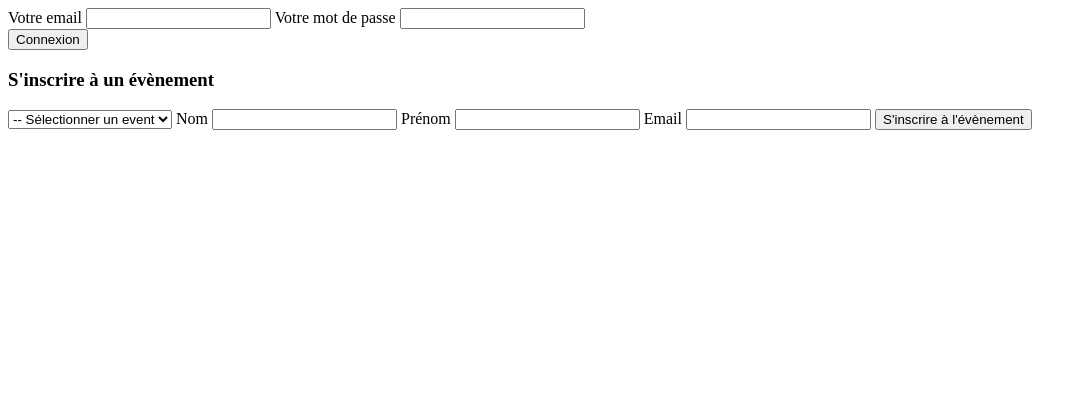
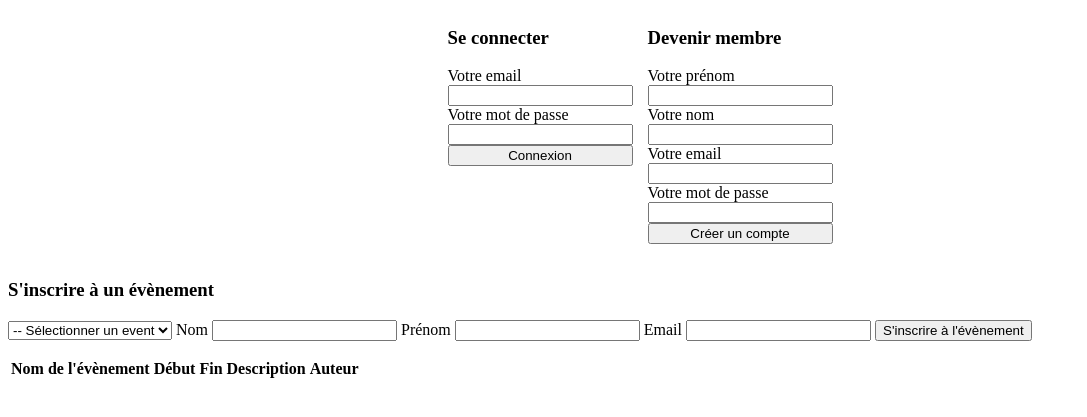
Before and after one commit to VHgfx/CDA_ECF3, a PHP site: page /view/home.php in a window 1280 px wide. Shown: the top 417 px of the page, without its empty margins (0-1087 px from the left). Run offline with PHP 8.4, Linux system fonts and the light colour scheme; tables that the repository leaves empty or names only in its code hold one stand-in row (values such as "Sample post"); lists and menus that the app fills with data are empty.

Commit message:
Ajout inscription en tant que membre

```diff
--- a/controller/EventController.php
+++ b/controller/EventController.php
@@ -29,6 +29,11 @@
             case 'subscribeEvent':
                 $_SESSION['subscribe_result'] = subscribeEvent();
                 break;
+
+            case 'getEventDetails':
+                $get_event_details_result = json_encode(getEventInfos());
+                echo $get_event_details_result;
+                break;
         }
         $action = null;
         $type = null;
--- a/controller/UserController.php
+++ b/controller/UserController.php
@@ -24,7 +24,12 @@
                 }
                 break;
 
+            case 'inscription':
+                $_SESSION['inscription_result'] = inscription();
+                break;
+
             case 'logout':
+                unset($_SESSION);
                 session_destroy();
                 header("Location: " . $_SERVER['PHP_SELF']);
                 exit;
--- a/controller/UserFunctions.php
+++ b/controller/UserFunctions.php
@@ -34,3 +34,30 @@
         return $e->getMessage();
     }
 }
+
+function inscription(){
+    try {
+        if(checkRequired(['firstname', 'lastname', 'email', 'password']) == false){
+            throw new Exception("Un des champs obligatoire est vide");
+        }
+
+        $user = new User();
+        $user->firstname = $_POST['firstname'];
+        $user->lastname = $_POST['lastname'];
+        $user->email = $_POST['email'];
+        $user->password = $_POST['password'];
+        $user->id_roles = 2;
+
+        if($user->boolEmail()){
+            throw new Exception("Cet email est déjà utilisé");
+        }
+
+        if($user->add()){
+            return "Inscription réussie, vous pouvez vous connecter";
+        } else {
+            throw new Exception("Une erreur est survenue lors de l'inscription");
+        }
+    } catch (Exception $e) {
+        return $e->getMessage();
+    }
+}
--- a/model/UserModel.php
+++ b/model/UserModel.php
@@ -20,15 +20,35 @@
         try {
             $stmt = $this->db->prepare($query);
 
+            $hashed =  password_hash($this->password, PASSWORD_DEFAULT);
+
             $stmt->bindValue(":lastname", $this->lastname, PDO::PARAM_STR);
             $stmt->bindValue(":firstname", $this->firstname, PDO::PARAM_STR);
             $stmt->bindValue(":email", $this->email, PDO::PARAM_STR);
-            $stmt->bindValue(":password", $this->password, PDO::PARAM_STR);
+            $stmt->bindValue(":password", $hashed, PDO::PARAM_STR);
             $stmt->bindValue(":id_roles", $this->id_roles, PDO::PARAM_INT);
 
             return $stmt->execute();
         } catch (PDOException $e) {
             return false;
+        }
+    }
+
+    public function boolEmail(){
+        $query = "SELECT id
+                FROM user
+                WHERE email = :email ";
+        try {
+            $stmt = $this->db->prepare($query);
+            $stmt->bindValue(":email", $this->email, PDO::PARAM_STR);
+
+            $stmt->execute();
+
+            $count = $stmt->fetchColumn();
+
+            return ($count >= 1);
+        } catch (PDOException $e) {
+            throw new Exception("Error checking pointage: " . $e->getMessage());
         }
     }
 
@@ -57,7 +77,7 @@
         WHERE email = :email";
         try{
             $stmt = $this->db->prepare($query);
-            $stmt->bindValue(":email", $this->email, PDO::PARAM_INT);
+            $stmt->bindValue(":email", $this->email, PDO::PARAM_STR);
             $stmt->execute();
             $result = $stmt->fetch(PDO::FETCH_ASSOC);
 
--- a/view/home.php
+++ b/view/home.php
@@ -3,12 +3,18 @@
     session_start();
 }
 
-if(!isset($_SESSION['user']) || empty($_SESSION['user'])){
-    include_once(__DIR__.'/login.php');
-} else {
-    include_once(__DIR__.'/navbar.php');
-}
-include_once(__DIR__.'/subscribe.php');
+if(!isset($_SESSION['user']) || empty($_SESSION['user'])) :?>
+    <div style="display: flex; justify-content: center; flex-direction:row;">
+        <?php include_once(__DIR__.'/login.php'); ?>
+        <span style="width:15px"></span>
+        <?php include_once(__DIR__.'/inscription.php'); ?>
+    </div>
+
+<?php else : ?>
+    <?php include_once(__DIR__.'/navbar.php'); ?>
+<?php endif; ?>
+
+<?php include_once(__DIR__.'/subscribe.php');
 
 if(isset($_SESSION['user']) || !empty($_SESSION['user'])){
     include_once(__DIR__.'/add_event.php');
--- /dev/null
+++ b/view/inscription.php
@@ -0,0 +1,28 @@
+<?php
+if (session_status() === PHP_SESSION_NONE) {
+    session_start();
+}
+require_once(__DIR__ . '/../controller/UserController.php');
+?>
+<form method="POST" role="form" id="inscriptionForm" action="">
+    <div style="display:flex; flex-direction:column">
+        <h3>Devenir membre</h3>
+
+        <input type="hidden" name="action" value="inscription">
+
+        <label for="firstname">Votre prénom</label>
+        <input type="text" name="firstname" required></input>
+        <label for="lastname">Votre nom</label>
+        <input type="text" name="lastname" required></input>
+        <label for="email">Votre email</label>
+        <input type="email" name="email" required></input>
+        <label for="password">Votre mot de passe</label>
+        <input type="password" name="password" required></input>
+
+        <input type="submit" target="_self" name="isSendInscription" value="Créer un compte"></input>
+        <?php if (isset($_SESSION['inscription_result']) && !empty($_SESSION['inscription_result'])): ?>
+            <p><?= $_SESSION['inscription_result'] ?></p>
+            <?php unset($_SESSION['inscription_result']); ?>
+        <?php endif; ?>
+    </div>
+</form>
--- a/view/login.php
+++ b/view/login.php
@@ -2,18 +2,21 @@
 if (session_status() === PHP_SESSION_NONE) {
     session_start();
 }
-require_once(__DIR__.'/../controller/UserController.php');
+require_once(__DIR__ . '/../controller/UserController.php');
 ?>
 
 <form method="POST" role="form" id="loginForm" action="">
-    <input type="hidden" name="action" value="login">
-    <div>
+    <div style="display:flex; flex-direction:column">
+
+        <h3>Se connecter</h3>
+        <input type="hidden" name="action" value="login">
         <label for="email">Votre email</label>
         <input type="email" name="email" required></input>
-        <label for="password" >Votre mot de passe</label>
+        <label for="password">Votre mot de passe</label>
         <input type="password" name="password" required></input>
+
+        <input type="submit" target="_self" name="isSendLogin" value="Connexion"></input>
     </div>
-    <input type="submit" target="_self" name="isSendLogin" value="Connexion"></input>
 </form>
 
 <?php if (isset($_SESSION['login_result']) && !empty($_SESSION['login_result']) && $_SESSION['login_result'] != true): ?>
--- a/view/subscribe.php
+++ b/view/subscribe.php
@@ -34,3 +34,65 @@
     <p><?= $_SESSION['subscribe_result'] ?></p>
     <?php unset($_SESSION['subscribe_result']); ?>
 <?php endif; ?>
+
+<table id="eventDetailsTable">
+    <thead>
+        <tr>
+            <th>Nom de l'évènement</th>
+            <th>Début</th>
+            <th>Fin</th>
+            <th>Description</th>
+            <th>Auteur</th>
+        </tr>
+    </thead>
+    <tbody>
+        <tr>
+
+        </tr>
+    </tbody>
+</table>
+
+<script src="https://code.jquery.com/jquery-3.6.0.min.js"></script>
+<script>
+    $('#select_event_id').on('change', function () {
+        var eventId = $(this).val();
+        if (eventId) {
+            $.ajax({
+                type: 'POST',
+                url: '../controller/EventController',
+                data: {
+                    action: 'getEventDetails',
+                    select_event_id: eventId
+                },
+                success: function (response) {
+                    try {
+                        var eventDetails = JSON.parse(response);
+
+                        if (eventDetails[0]) {
+                            $('#eventDetailsTable tbody').html(`
+                            <tr>
+                                <td>${eventDetails[0].event_name}</td>
+                                <td>${eventDetails[0].event_debut}</td>
+                                <td>${eventDetails[0].event_fin}</td>
+                                <td>${eventDetails[0].description}</td>
+                                <td>${eventDetails[0].firstname} ${eventDetails[0].lastname}</td>
+                            </tr>
+                        `);
+                        } else {
+                            $('#eventDetailsTable tbody').html('<tr><td colspan="5">Aucune information enregistrée</td></tr>');
+                        }
+                    } catch (error) {
+                        console.error("Error parsing JSON:", error);
+                        console.log("Received response (likely not JSON):", response);
+                    }
+                },
+                error: function (xhr, status, error) {
+                    console.error('Error: ' + error);
+                }
+            });
+        } else {
+            $('#eventDetailsTable tbody').html('<tr><td colspan="5">Veuillez sélectionner un évènement</td></tr>');
+        }
+    });
+
+</script>
```
